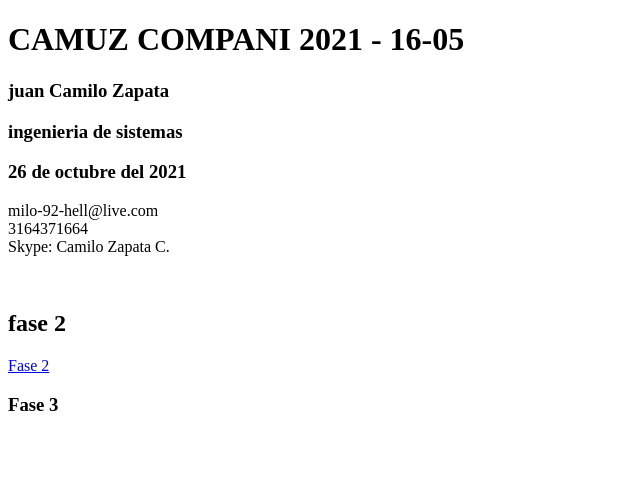
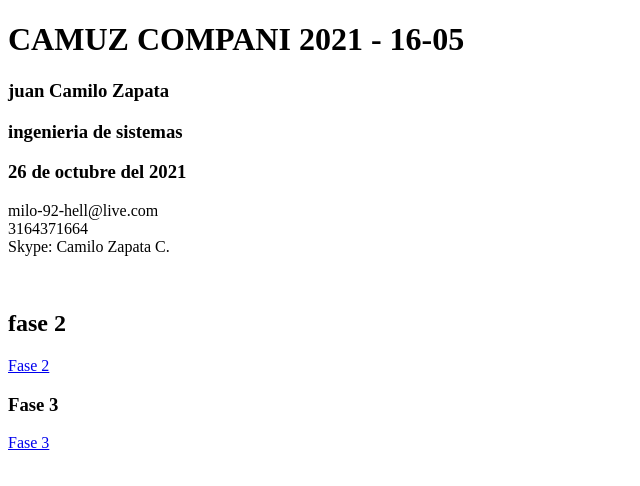
Before and after one commit to Camilozapata92/DSW-camiloZapata, a plain HTML site: page index.html in a window 1280 px wide. Shown: the full height of the page, 0-640 px from the left. Drawn offline with Linux system fonts and the light colour scheme.

Commit message:
actualizacion

```diff
--- a/index.html
+++ b/index.html
@@ -24,7 +24,7 @@
         <h2>fase 2</h2>
         <a href="Fase 2/desing.html">Fase 2</a>
         <h3>Fase 3</h3>
-        <a href="fase 3/index.html"></a>
+        <a href="fase 3/index.html"> Fase 3</a>
 
 </body>
 </html>
```
